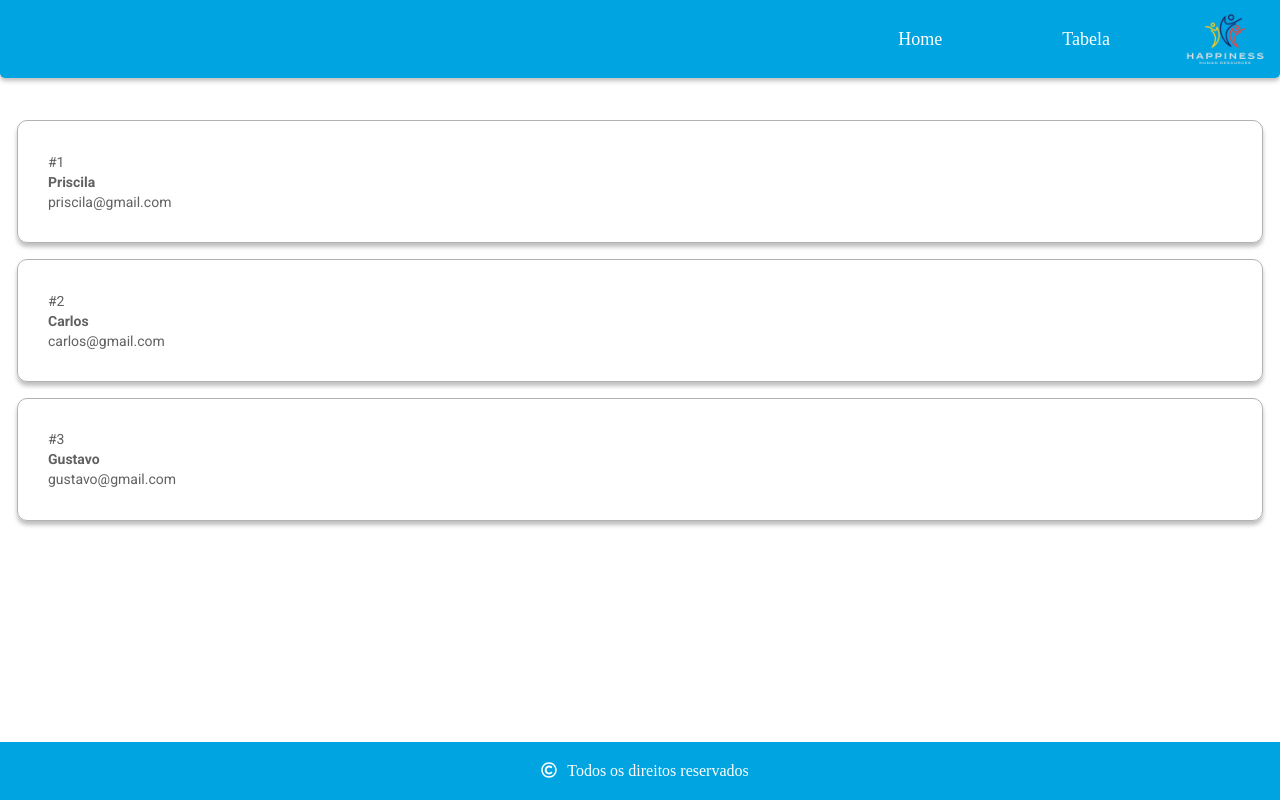
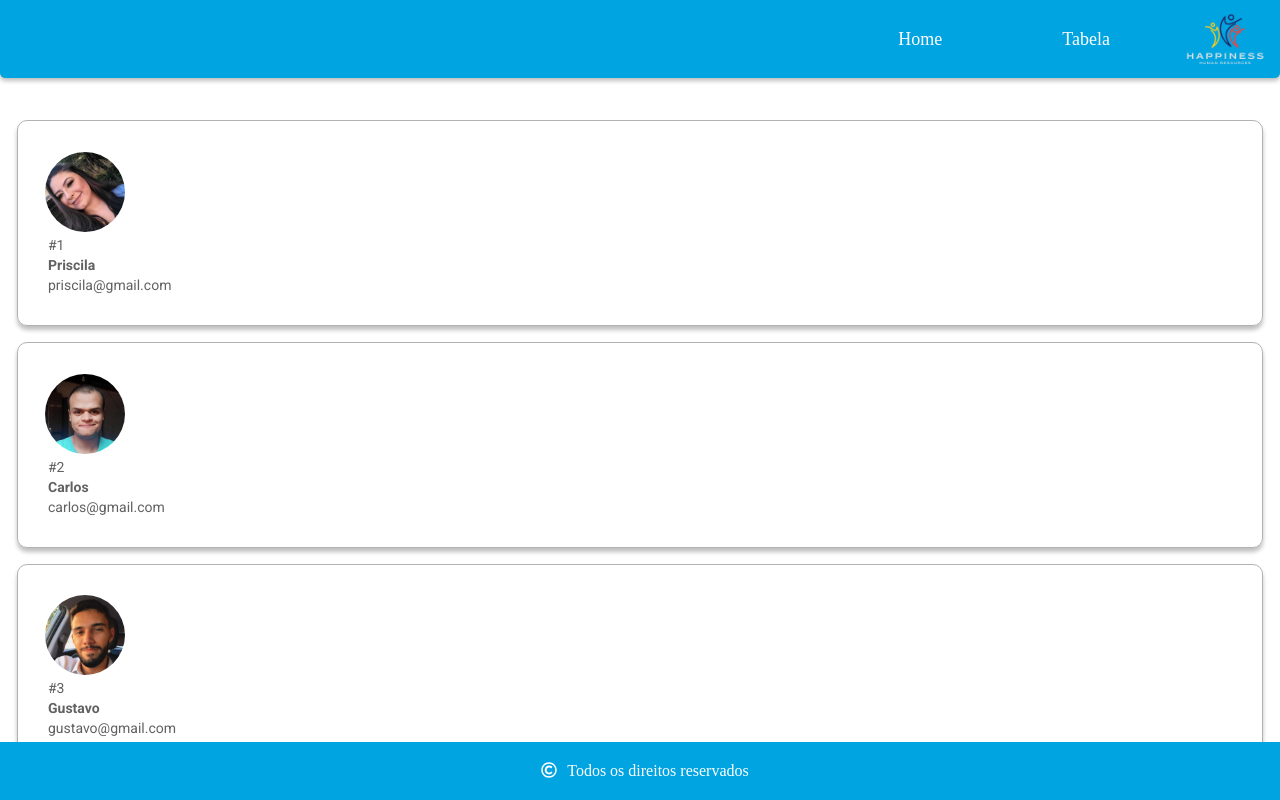
Before and after one commit to ramosspri/happiness, a React (Create React App) app in the folder front-end/: page / in a window 1280 px wide. Built offline with nearby package versions, Linux system fonts and the light colour scheme.

Commit message:
enviando alteraçoes

```diff
--- a/front-end/src/componentes/Body/Home/index.tsx
+++ b/front-end/src/componentes/Body/Home/index.tsx
@@ -1,21 +1,29 @@
 import React from 'react';
 import { ContainerBody } from '../ContainerBody/styles';
-import { TextHome, TextHomeBold } from './styles';
+import { TextHome, TextHomeBold, ImgUsers } from './styles';
+import Priscila from '../../../assets/Priscila.jpeg'
+import Carlos from '../../../assets/carlos.jpeg'
+import Gustavo from '../../../assets/Gustavo.jpeg'
 
 const HomeCorpo = () => {
   return (
     <>
     <ContainerBody>
+      <div>
+      <ImgUsers src={Priscila}/>
       <TextHome>#1</TextHome>
       <TextHomeBold>Priscila</TextHomeBold>
       <TextHome>priscila@gmail.com</TextHome>
+      </div>
     </ContainerBody>
     <ContainerBody>
+      <ImgUsers src={Carlos}/>
       <TextHome>#2</TextHome>
       <TextHomeBold>Carlos</TextHomeBold>
       <TextHome>carlos@gmail.com</TextHome>
     </ContainerBody>
     <ContainerBody>
+      <ImgUsers src={Gustavo}/>
       <TextHome>#3</TextHome>
       <TextHomeBold>Gustavo</TextHomeBold>
       <TextHome>gustavo@gmail.com</TextHome>
--- a/front-end/src/componentes/Body/Home/styles.ts
+++ b/front-end/src/componentes/Body/Home/styles.ts
@@ -2,8 +2,6 @@ import styled from "styled-components";
 
 export const TextHome = styled.p`
   font-size: ${({ theme }) => theme.font.sizes.medium};
-  display: flex;
-  flex-direction: column;
   padding: 0.1875rem;
   align-items: flex-start;
 `;
@@ -11,8 +9,17 @@ export const TextHome = styled.p`
 export const TextHomeBold = styled.p`
   font-size: ${({ theme }) => theme.font.sizes.medium};
   font-weight: ${({ theme }) => theme.font.weights.bold};
-  display: flex;
-  flex-direction: column;
   padding: 0.1875rem;
   align-items: flex-start;
 `;
+
+export const ImgUsers = styled.img`
+  width: 5rem;
+  height: 5rem;
+  border-radius: 2.5rem;
+`
+
+export const DivContainer = styled.div`
+  display: grid;
+  grid-template-columns: 1fr 2fr;
+`
```
